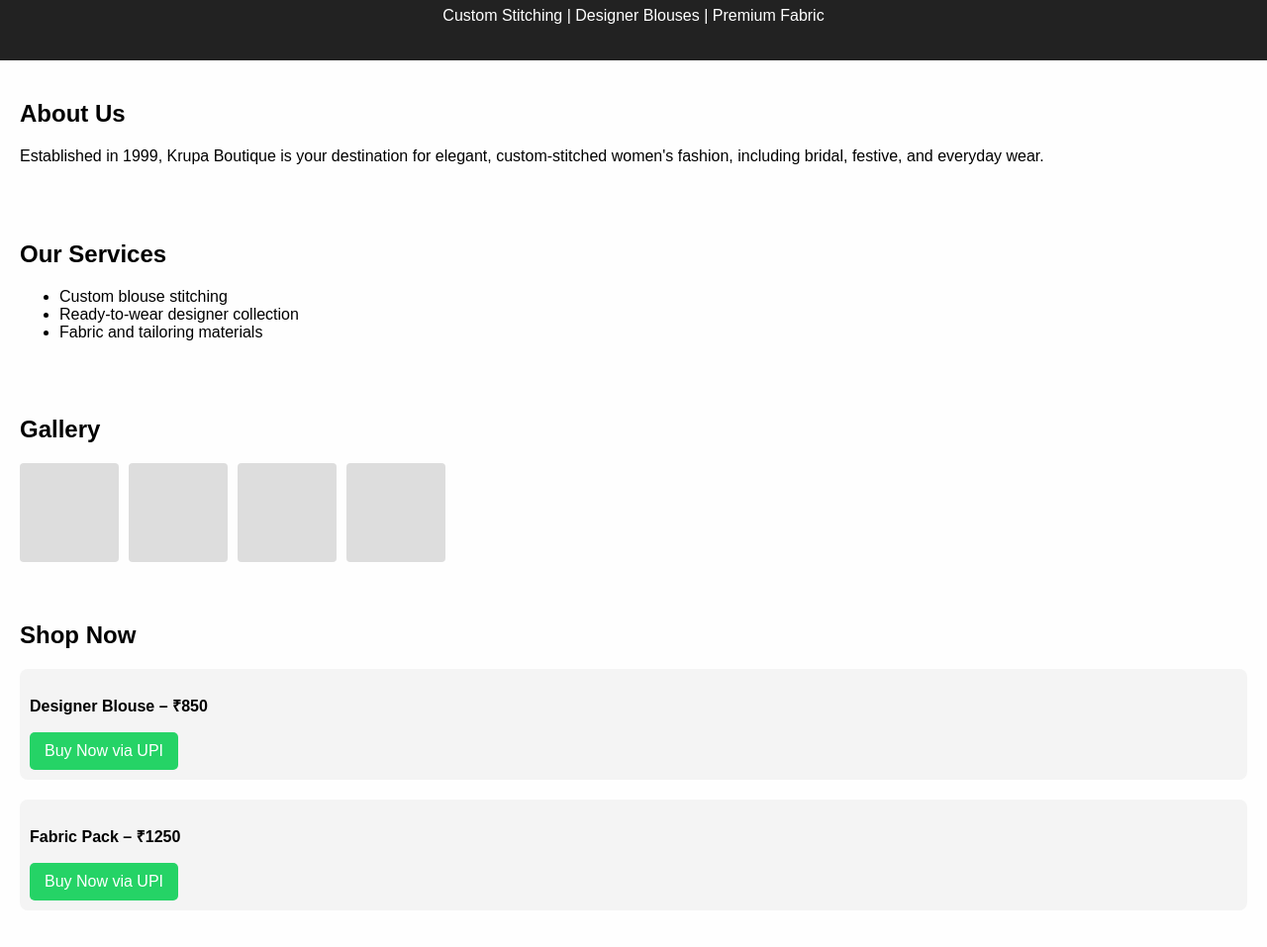
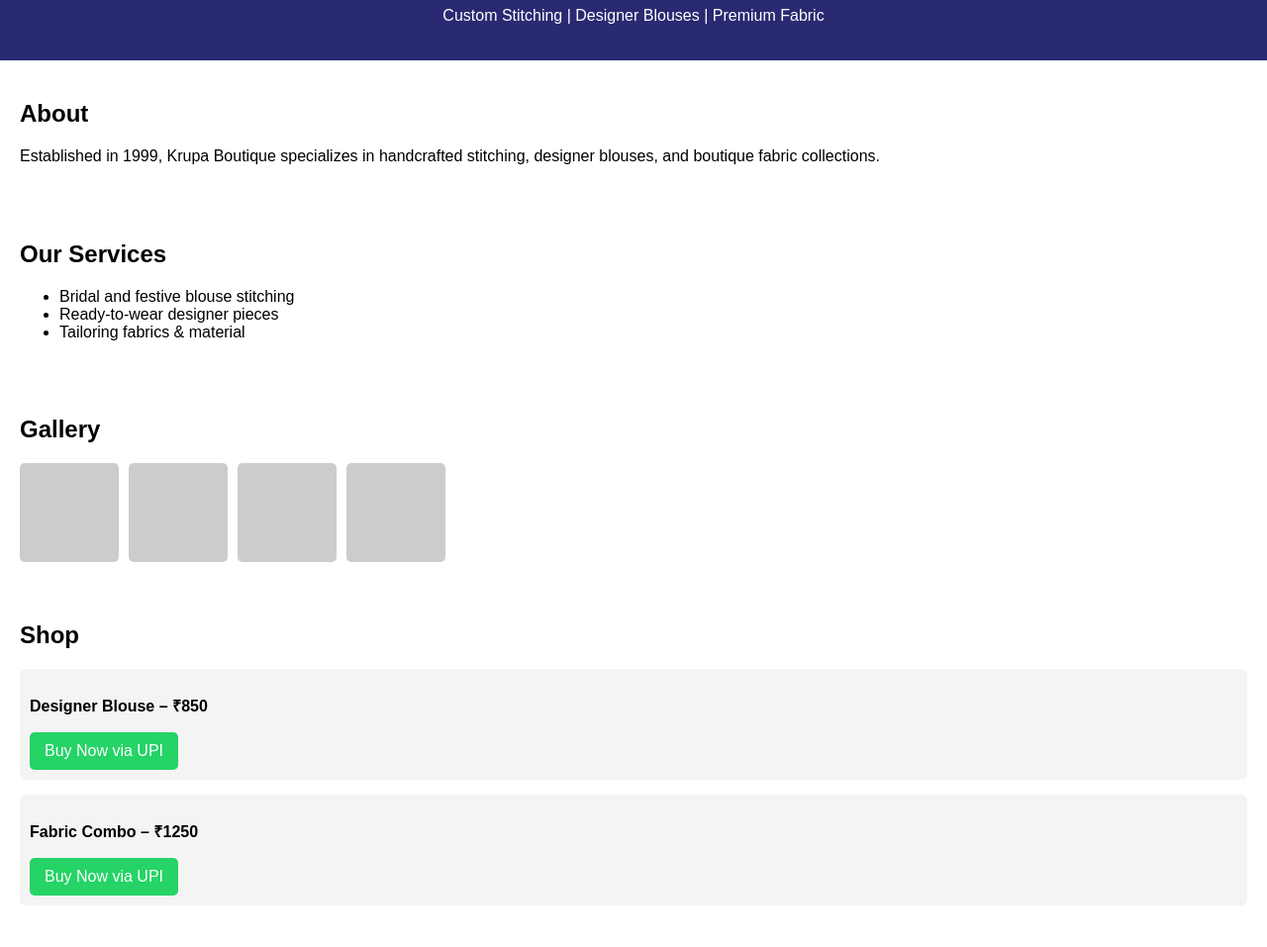
Before and after one commit to krupaboutique/krupa-boutique, a plain HTML site: page index.html in a window 1280 px wide. Shown: the part 93-1050 px from the top of the page at 99% size. Drawn offline with Linux system fonts and the light colour scheme.

Commit message:
Add files via upload

```diff
--- a/index.html
+++ b/index.html
@@ -5,13 +5,13 @@
   <meta name="viewport" content="width=device-width, initial-scale=1.0"/>
   <title>Krupa Boutique</title>
   <style>
-    body { font-family: sans-serif; margin: 0; background: #fefefe; }
-    header, footer { background: #222; color: white; padding: 20px; text-align: center; }
+    body { font-family: sans-serif; margin: 0; background: #fff; }
+    header, footer { background: #2a2a72; color: white; text-align: center; padding: 20px; }
     section { padding: 20px; }
-    .product { background: #f4f4f4; margin: 20px 0; padding: 10px; border-radius: 8px; }
+    .product { background: #f4f4f4; margin: 15px 0; padding: 10px; border-radius: 6px; }
     .button { background: #25D366; color: white; padding: 10px 15px; text-decoration: none; border-radius: 5px; display: inline-block; }
     .gallery { display: flex; gap: 10px; flex-wrap: wrap; }
-    .gallery div { background: #ddd; height: 100px; width: 100px; border-radius: 4px; }
+    .gallery div { background: #ccc; height: 100px; width: 100px; border-radius: 5px; }
   </style>
 </head>
 <body>
@@ -22,16 +22,16 @@
 </header>
 
 <section>
-  <h2>About Us</h2>
-  <p>Established in 1999, Krupa Boutique is your destination for elegant, custom-stitched women's fashion, including bridal, festive, and everyday wear.</p>
+  <h2>About</h2>
+  <p>Established in 1999, Krupa Boutique specializes in handcrafted stitching, designer blouses, and boutique fabric collections.</p>
 </section>
 
 <section>
   <h2>Our Services</h2>
   <ul>
-    <li>Custom blouse stitching</li>
-    <li>Ready-to-wear designer collection</li>
-    <li>Fabric and tailoring materials</li>
+    <li>Bridal and festive blouse stitching</li>
+    <li>Ready-to-wear designer pieces</li>
+    <li>Tailoring fabrics & material</li>
   </ul>
 </section>
 
@@ -43,19 +43,19 @@
 </section>
 
 <section>
-  <h2>Shop Now</h2>
+  <h2>Shop</h2>
   <div class="product">
     <p><strong>Designer Blouse – ₹850</strong></p>
     <a class="button" href="upi://pay?pa=PANCHALDEVANG29@OKHDFCBANK&pn=Krupa%20Boutique&cu=INR&am=850" target="_blank">Buy Now via UPI</a>
   </div>
   <div class="product">
-    <p><strong>Fabric Pack – ₹1250</strong></p>
+    <p><strong>Fabric Combo – ₹1250</strong></p>
     <a class="button" href="upi://pay?pa=PANCHALDEVANG29@OKHDFCBANK&pn=Krupa%20Boutique&cu=INR&am=1250" target="_blank">Buy Now via UPI</a>
   </div>
 </section>
 
 <section>
-  <h2>Contact Us</h2>
+  <h2>Contact</h2>
   <p>Email: krupaboutique@gmail.com</p>
   <p>Address: 132, 1st Floor, Radhe Square, Kudasan, Gandhinagar</p>
   <a class="button" href="https://wa.me/919979430978" target="_blank">Chat on WhatsApp</a>
```
